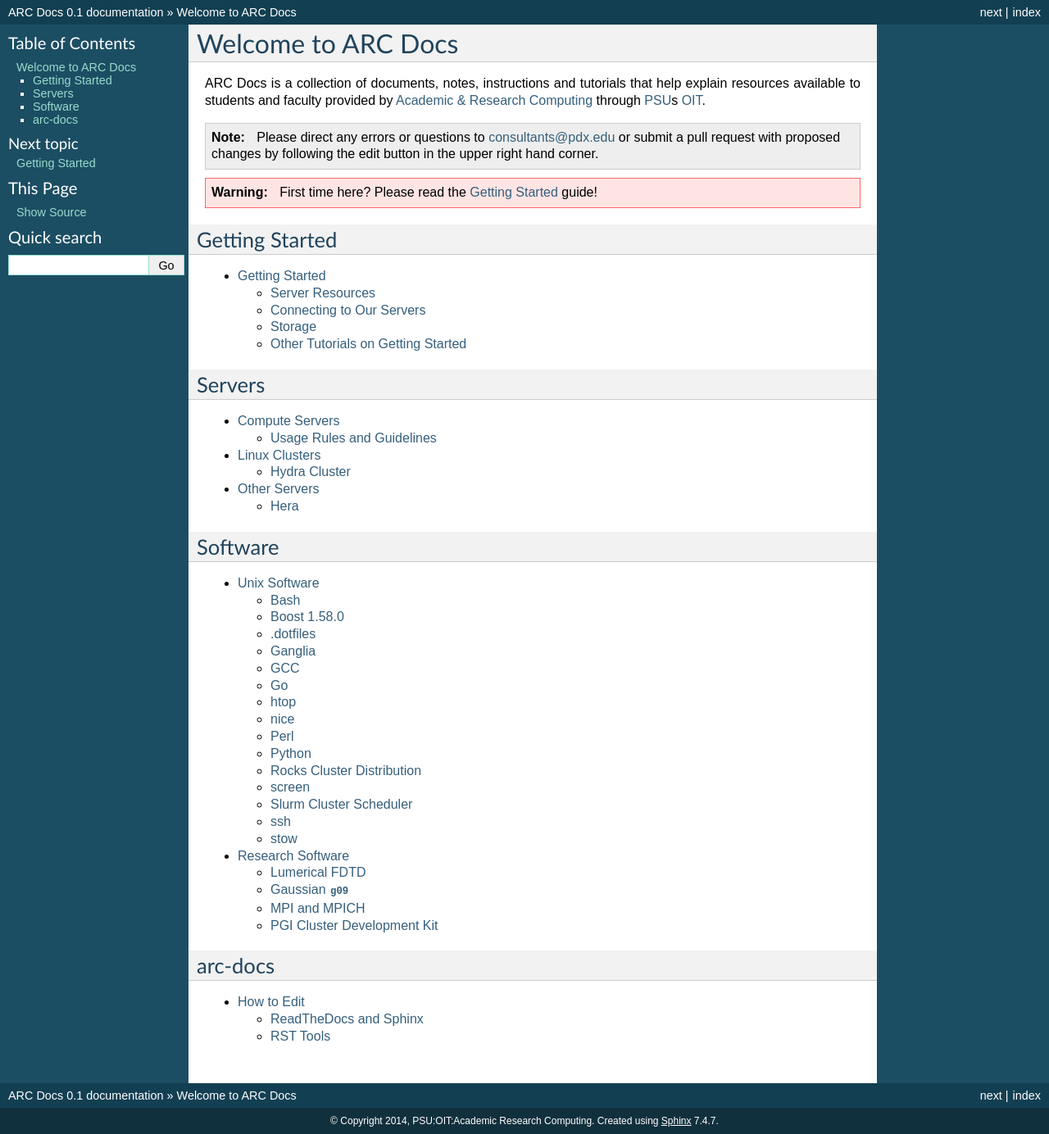
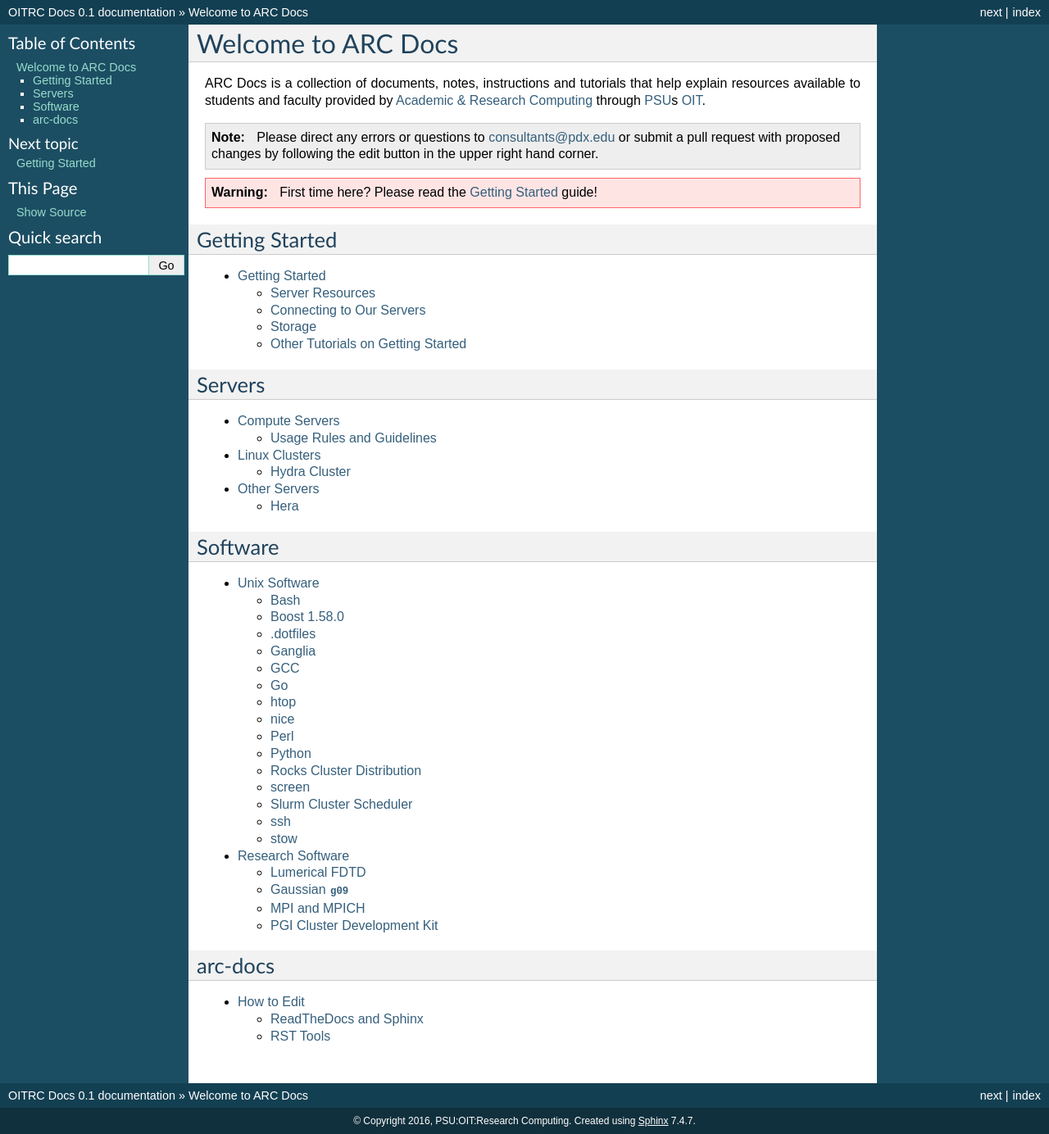
Before and after one commit to PSU-Research-Computing/psurc-docs, a Sphinx documentation site: the page built from source/index.rst, in a window 1280 px wide. Shown: the whole page at 82% size. Built offline with Sphinx 7.4.7, drawn with Linux system fonts in a browser that asks for light colours.

```diff
--- a/source/conf.py
+++ b/source/conf.py
@@ -45,8 +45,8 @@ source_suffix = '.rst'
 master_doc = 'index'
 
 # General information about the project.
-project = u'ARC Docs'
-copyright = u'2014, PSU:OIT:Academic Research Computing'
+project = u'OITRC Docs'
+copyright = u'2016, PSU:OIT:Research Computing'
 
 # The version info for the project you're documenting, acts as replacement for
 # |version| and |release|, also used in various other places throughout the
@@ -178,7 +178,7 @@ html_static_path = ['_static']
 #html_file_suffix = None
 
 # Output file base name for HTML help builder.
-htmlhelp_basename = 'ARCDocsdoc'
+htmlhelp_basename = 'OITRCDocsdoc'
 
 
 # -- Options for LaTeX output ---------------------------------------------
@@ -198,8 +198,8 @@ latex_elements = {
 # (source start file, target name, title,
 #  author, documentclass [howto, manual, or own class]).
 latex_documents = [
-  ('index', 'ARCDocs.tex', u'ARC Docs',
-   u'PSU:OIT:Academic Research Computing', 'manual'),
+  ('index', 'OITRCDocs.tex', u'OIT Docs',
+   u'PSU:OIT:Research Computing', 'manual'),
 ]
 
 # The name of an image file (relative to this directory) to place at the top of
@@ -228,8 +228,8 @@ latex_documents = [
 # One entry per manual page. List of tuples
 # (source start file, name, description, authors, manual section).
 man_pages = [
-    ('index', 'arcdocs', u'ARC Docs',
-     [u'PSU:OIT:Academic Research Computing'], 1)
+    ('index', 'oitrcdocs', u'OITRC Docs',
+     [u'PSU:OIT:Research Computing'], 1)
 ]
 
 # If true, show URL addresses after external links.
@@ -242,8 +242,8 @@ man_pages = [
 # (source start file, target name, title, author,
 #  dir menu entry, description, category)
 texinfo_documents = [
-  ('index', 'ARCDocs', u'ARC Docs',
-   u'PSU:OIT:Academic Research Computing', 'ARCDocs', 'Documentation for Portland States Academic Resarch Servers.',
+  ('index', 'OITRCDocs', u'OITRC Docs',
+   u'PSU:OIT:Research Computing', 'OITRCDocs', 'Documentation for Portland States Academic Resarch Servers.',
    'Miscellaneous'),
 ]
 
```
